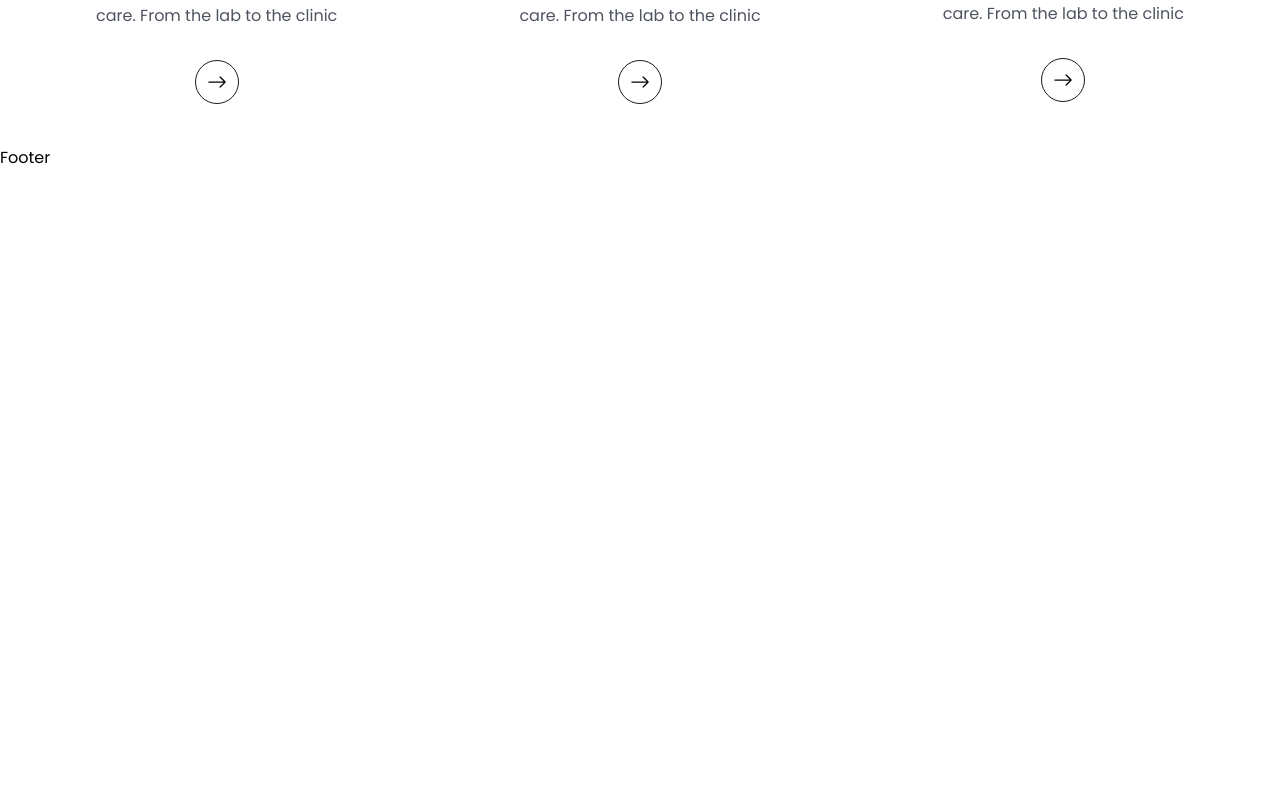
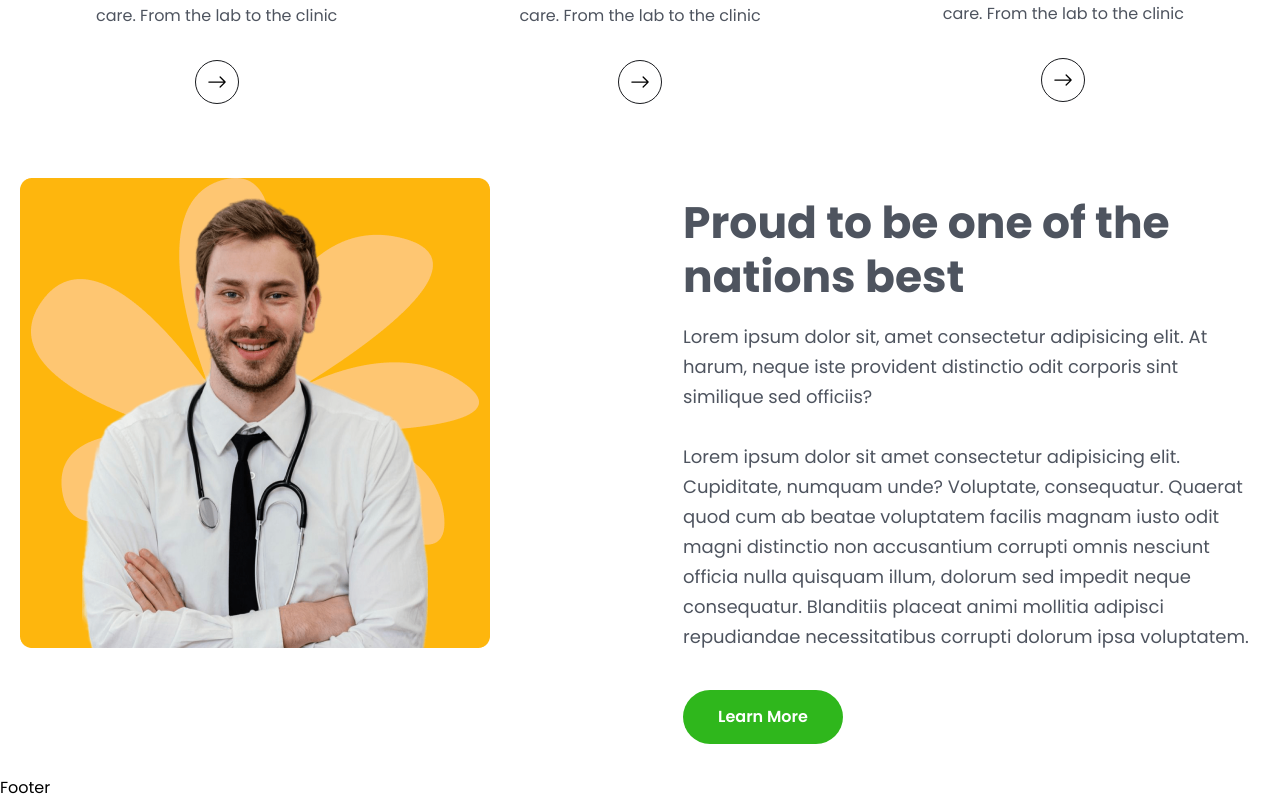
Before and after one commit to pavan77749/MedInquire-Project, a React (Vite) app in the folder frontend/: page / in a window 1280 px wide. Shown: the part 1409-2209 px from the top of the page. Before the commit the page ends 1579 px from the top, so only its background shows below. Built offline with nearby package versions, Linux system fonts and the light colour scheme.

Commit message:
About Section Added

```diff
--- /dev/null
+++ b/frontend/src/components/About/About.jsx
@@ -0,0 +1,29 @@
+import aboutImg from "../../assets/images/about.png"
+import { Link } from "react-router-dom"
+
+const About = () => {
+  return (
+    <section>
+        <div className="container py-8">
+            <div className="flex justify-between gap-[50px] lg:gap-[130px] xl:gap-0 flex-col lg:flex-row">
+            {/* about img */}
+            <div className="relative w-3/4 lg:w-1/2 xl:w-[770px] z-10 order-2 lg:order-1">
+                <img src={aboutImg} alt="" />
+            </div>
+            {/* about content */}
+            <div className="w-full lg:w-1/2 xl:w-[670px] order-1 lg:order-2">
+                <h2 className="heading">Proud to be one of the nations best</h2>
+                <p className="text_para">Lorem ipsum dolor sit, amet consectetur adipisicing elit. At harum, neque iste provident distinctio odit corporis sint similique sed officiis?</p>
+                <p className="text_para mt-[30px]">Lorem ipsum dolor sit amet consectetur adipisicing elit. Cupiditate, numquam unde? Voluptate, consequatur. Quaerat quod cum ab beatae voluptatem facilis magnam iusto odit magni distinctio non accusantium corrupti omnis nesciunt officia nulla quisquam illum, dolorum sed impedit neque consequatur. Blanditiis placeat animi mollitia adipisci repudiandae necessitatibus corrupti dolorum ipsa voluptatem.</p>
+
+                <Link to='/'><button className="btn">Learn More</button></Link>
+            </div>
+            </div>
+
+
+        </div>
+    </section>
+  )
+}
+
+export default About
--- a/frontend/src/pages/Home.jsx
+++ b/frontend/src/pages/Home.jsx
@@ -4,6 +4,7 @@
 import icon03 from '../assets/images/icon03.png'
 import { Link } from "react-router-dom"
 import {BsArrowRight} from 'react-icons/bs'
+import About from "../components/About/About"
 
 const Home = () => {
   return <>
@@ -107,6 +108,11 @@
       </div>
     </div>
   </section>
+
+  {/* About section start */}
+  <About/>
+  {/* About section ends */}
+
   </>
 
 }
```
